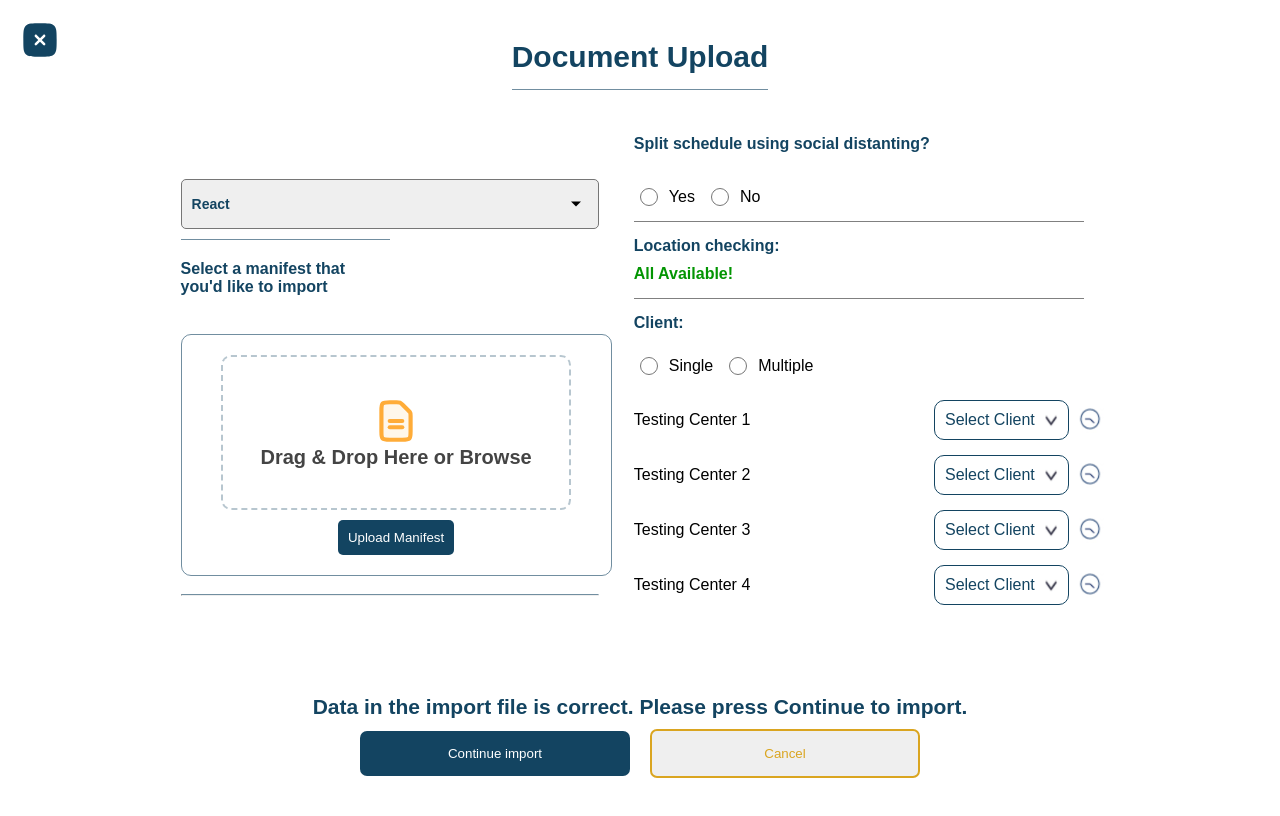
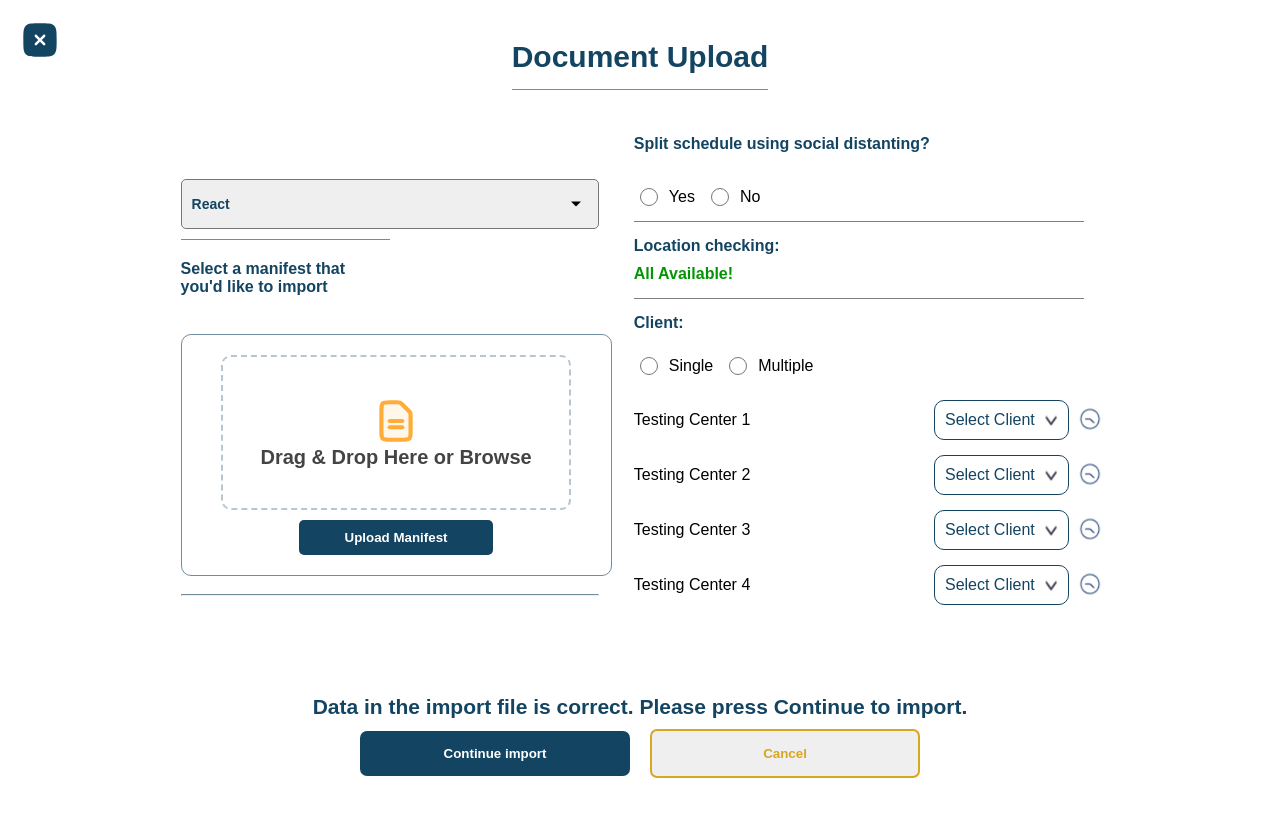
Before and after one commit to Faxraddin/Robby, a React (Create React App) app: page / in a window 1280 px wide. Shown: the top 816 px of the page. Built offline with nearby package versions, Linux system fonts and the light colour scheme.

Commit message:
fixed the styles in the buttons

```diff
--- a/src/components/Buttons/Buttons.css
+++ b/src/components/Buttons/Buttons.css
@@ -33,12 +33,14 @@
     border: none;
     cursor: pointer;
     transition: all 0.3s ease-in-out;
+    font-weight: bold;
 }
 
 .btn2 {
     border: 2px solid goldenrod;
     cursor: pointer;
     color: goldenrod;
+    font-weight: bold;
     transition: all 0.3s ease-in-out;
 }
 
--- a/src/components/UploadField.css
+++ b/src/components/UploadField.css
@@ -54,7 +54,8 @@ input[type=file] {
 }
 
 .upload_button {
-    width: 30%;
+    width: 50%;
+    font-weight: bold;
     padding: 10px;
     background: rgb(19, 68, 97);
     color: white;
```
